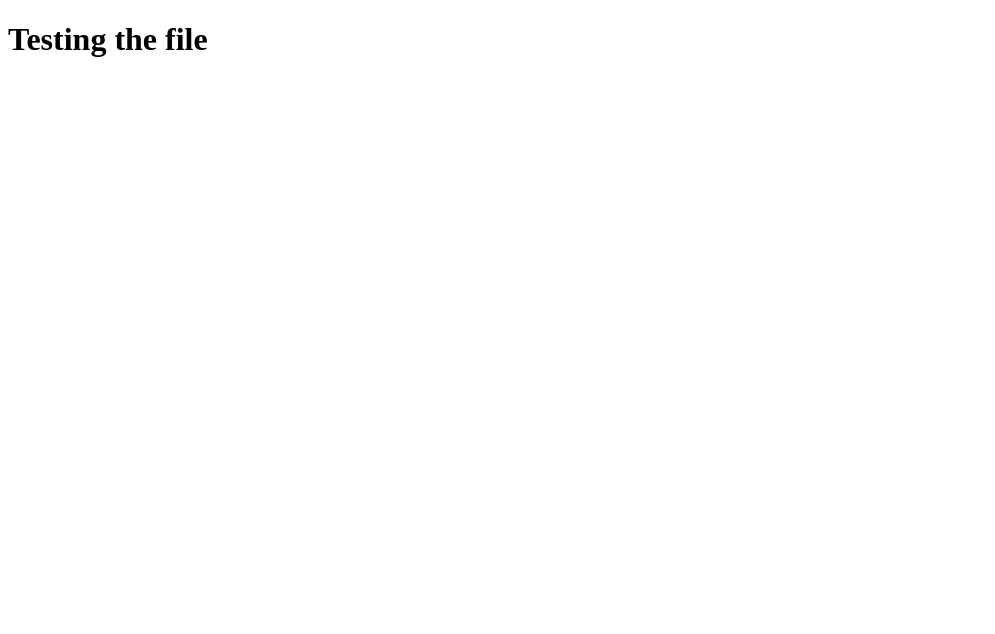
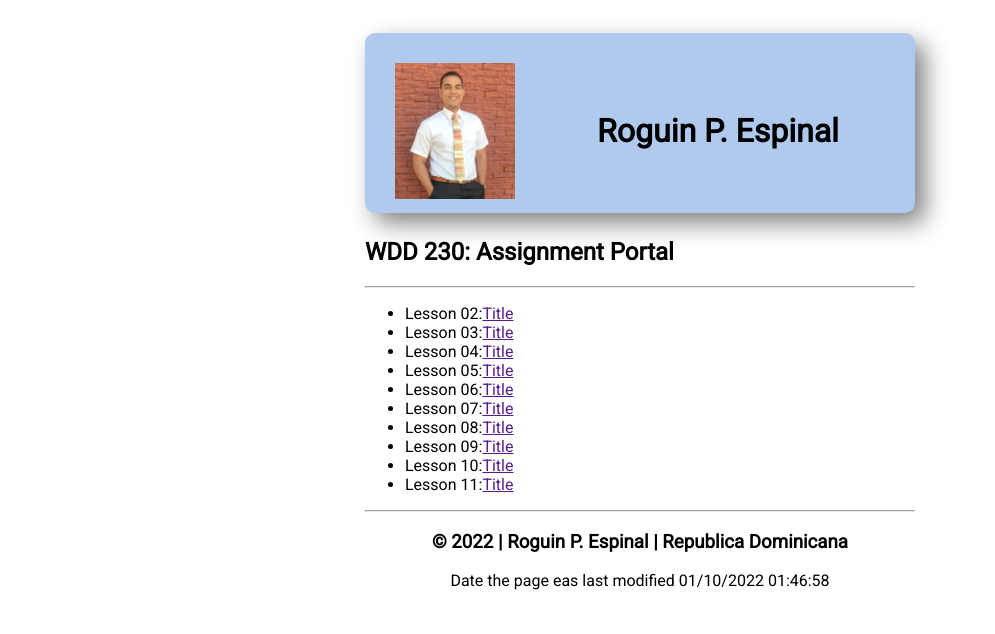
Before and after one commit to espnal/WDD-230, a plain HTML site: page index.html in a window 1280 px wide. Shown: the whole page, without its empty margins (0-995 px from the left). Drawn offline with Linux system fonts and the light colour scheme.

Commit message:
New update

```diff
--- /dev/null
+++ b/dates.js
@@ -0,0 +1,2 @@
+const lastmod = document.querySelector("#lastmod");
+lastmod.textContent = `Date the page eas last modified ${document.lastModified}`;
--- a/index.html
+++ b/index.html
@@ -5,11 +5,43 @@
     <meta charset="UTF-8">
     <meta http-equiv="X-UA-Compatible" content="IE=edge">
     <meta name="viewport" content="width=device-width, initial-scale=1.0">
-    <title>Document</title>
+    <title>Presentation Card</title>
+    <link rel="stylesheet" href="style.css">
+    <script defer src="dates.js"></script>
 </head>
 
+
 <body>
-    <h1>Testing the file</h1>
+    <div class="wholecontent">
+        <div class="name-photo">
+            <h1>Roguin P. Espinal</h1>
+            <img src="images/IMG_4839.JPG" alt="Photo">
+        </div>
+        <div class="content">
+            <h2>WDD 230: Assignment Portal</h2>
+            <hr>
+            <ul>
+                <li>Lesson 02:<a href="">Title</a></li>
+                <li>Lesson 03:<a href="">Title</a></li>
+                <li>Lesson 04:<a href="">Title</a></li>
+                <li>Lesson 05:<a href="">Title</a></li>
+                <li>Lesson 06:<a href="">Title</a></li>
+                <li>Lesson 07:<a href="">Title</a></li>
+                <li>Lesson 08:<a href="">Title</a></li>
+                <li>Lesson 09:<a href="">Title</a></li>
+                <li>Lesson 10:<a href="">Title</a></li>
+                <li>Lesson 11:<a href="">Title</a></li>
+            </ul>
+            <hr>
+        </div>
+
+        <footer>
+            <div class="footer">
+                <h3>© 2022 | Roguin P. Espinal | Republica Dominicana</h3>
+                <p id="lastmod">dddd</p>
+            </div>
+        </footer>
+    </div>
 </body>
 
 </html>
--- /dev/null
+++ b/style.css
@@ -0,0 +1,50 @@
+@import url('https://fonts.googleapis.com/css2?family=Roboto&display=swap');
+.wholecontent {
+    /* display: grid;
+    grid-template-columns: repeat(5px 7fr); */
+    max-width: 550px;
+    max-height: 600px;
+    margin: 0 auto;
+    grid-gap: 0.5em;
+    padding: 25px;
+    font-family: 'Roboto', sans-serif;
+}
+
+.name-photo img {
+    width: 120px;
+    padding: 10px;
+}
+
+.name-photo h1 {
+    grid-column: 2/4;
+    grid-row: 1;
+}
+
+.wholecontent h2 {
+    grid-row: 2;
+    margin-top: 25px;
+}
+
+.wholecontent ul li {
+    grid-column: 1/3;
+    grid-row: 3/4;
+}
+
+.footer {
+    text-align: center;
+}
+
+.name-photo {
+    display: grid;
+    align-items: center;
+    padding: 20px;
+    background-color: #afcaed;
+    box-shadow: 10px 10px 25px grey;
+    border-radius: 10px;
+    color: #000;
+    font-family: 'Roboto', sans-serif;
+    grid-gap: 1em;
+    grid-template-columns: auto 1fr;
+    height: 140px;
+    justify-items: center;
+}
```
Also changed, not shown: images/IMG_4839.JPG (added).
